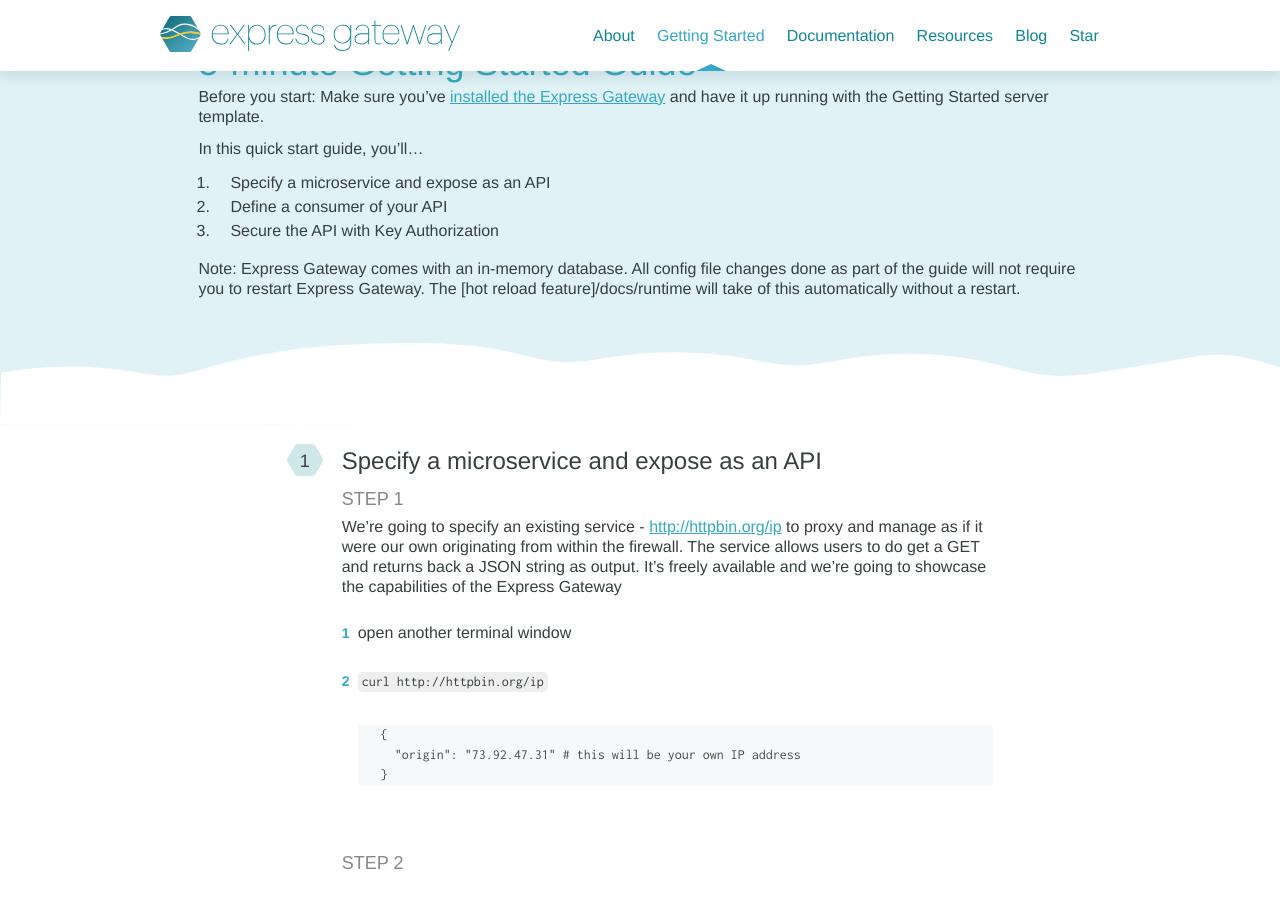
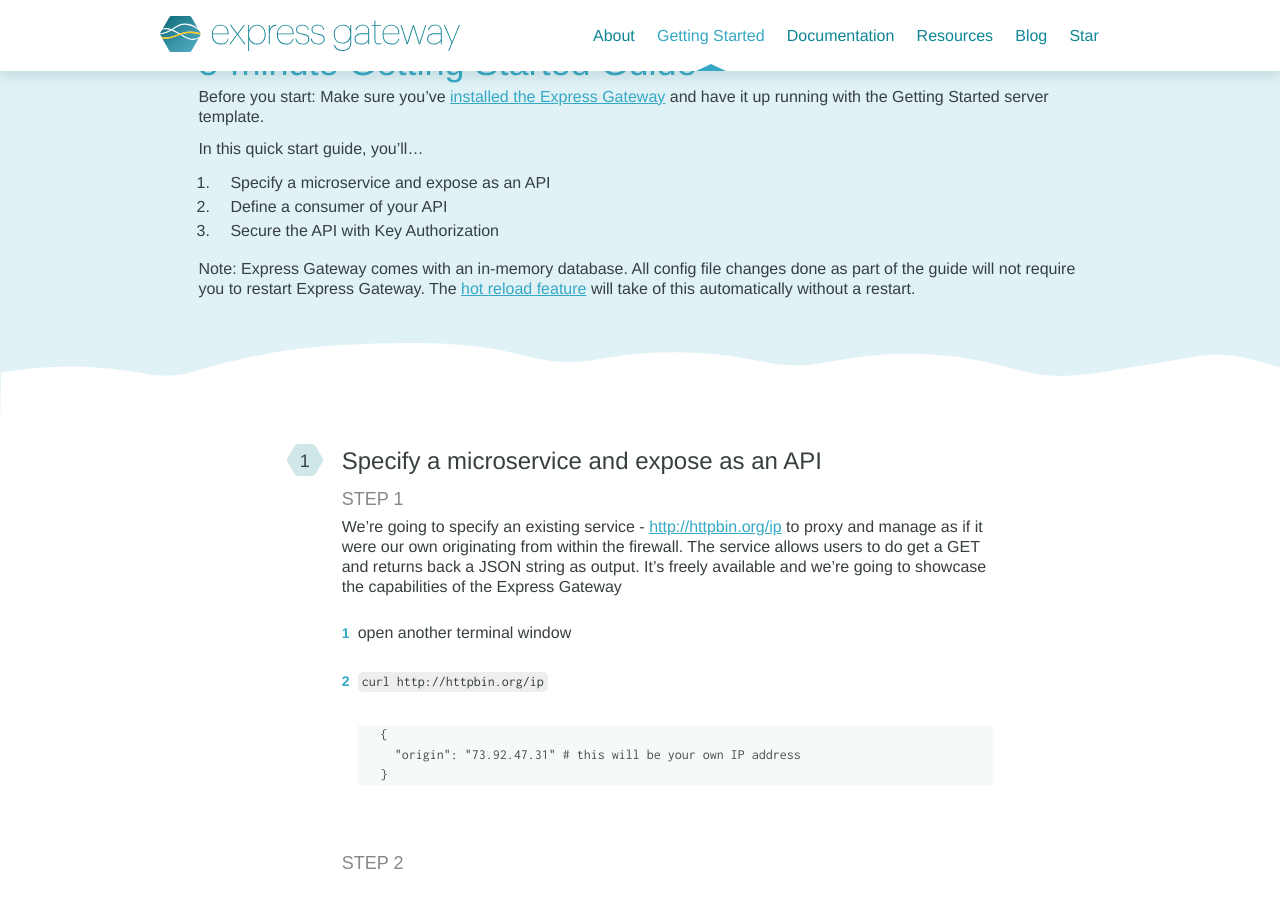
Before and after one commit to ExpressGateway/express-gateway.io, a Jekyll site: the page built from _pages/getting-started.md, in a window 1280 px wide and 900 px high, scrolled down 1198 px. Built offline with Jekyll 4.4.1, drawn with Linux system fonts in a browser that asks for light colours; nearby versions of some CDN libraries; some web fonts are replaced; comment, search, counter and statistics services are not loaded; some of the changed lines change nothing that is shown; some of the changed text lies outside the part shown.

Commit message:
fixed hot reload link and corrected eg command

````diff
--- a/_pages/getting-started.md
+++ b/_pages/getting-started.md
@@ -57,7 +57,7 @@
 2. Define a consumer of your API
 3. Secure the API with Key Authorization
 
-Note: Express Gateway comes with an in-memory database.  All config file changes done as part of the guide will not require you to restart Express Gateway.  The [hot reload feature]{{ site.baseurl }}{% link docs/runtime.md %} will take of this automatically without a restart.
+Note: Express Gateway comes with an in-memory database.  All config file changes done as part of the guide will not require you to restart Express Gateway.  The [hot reload feature]({{ site.baseurl }}{% link docs/runtime.md %}) will take of this automatically without a restart.
 </section>
 <div class="svg-fix">{% include wave-2.svg %}</div>
 
@@ -157,7 +157,7 @@
     - ###### Step 2
       - {% include getting-started/gs-3-3.svg %}
       - Assign the key credential to Bob
-      - `eg credential -c bob -t key-auth -q`
+      - `eg credentials create  -c bob -t key-auth -q`
 
           ```shell
           $ eg credential create -c bob -t key-auth -q
````
